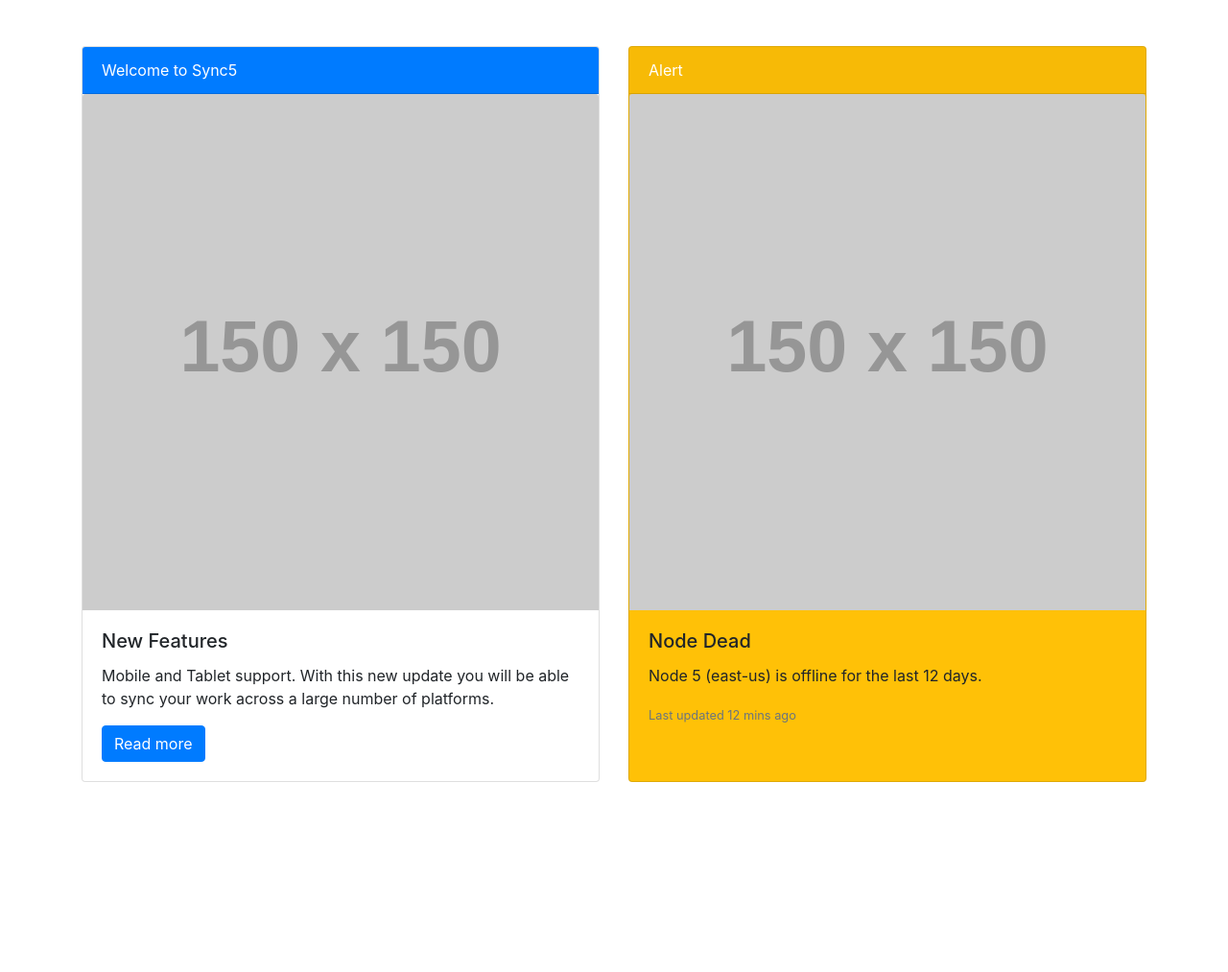
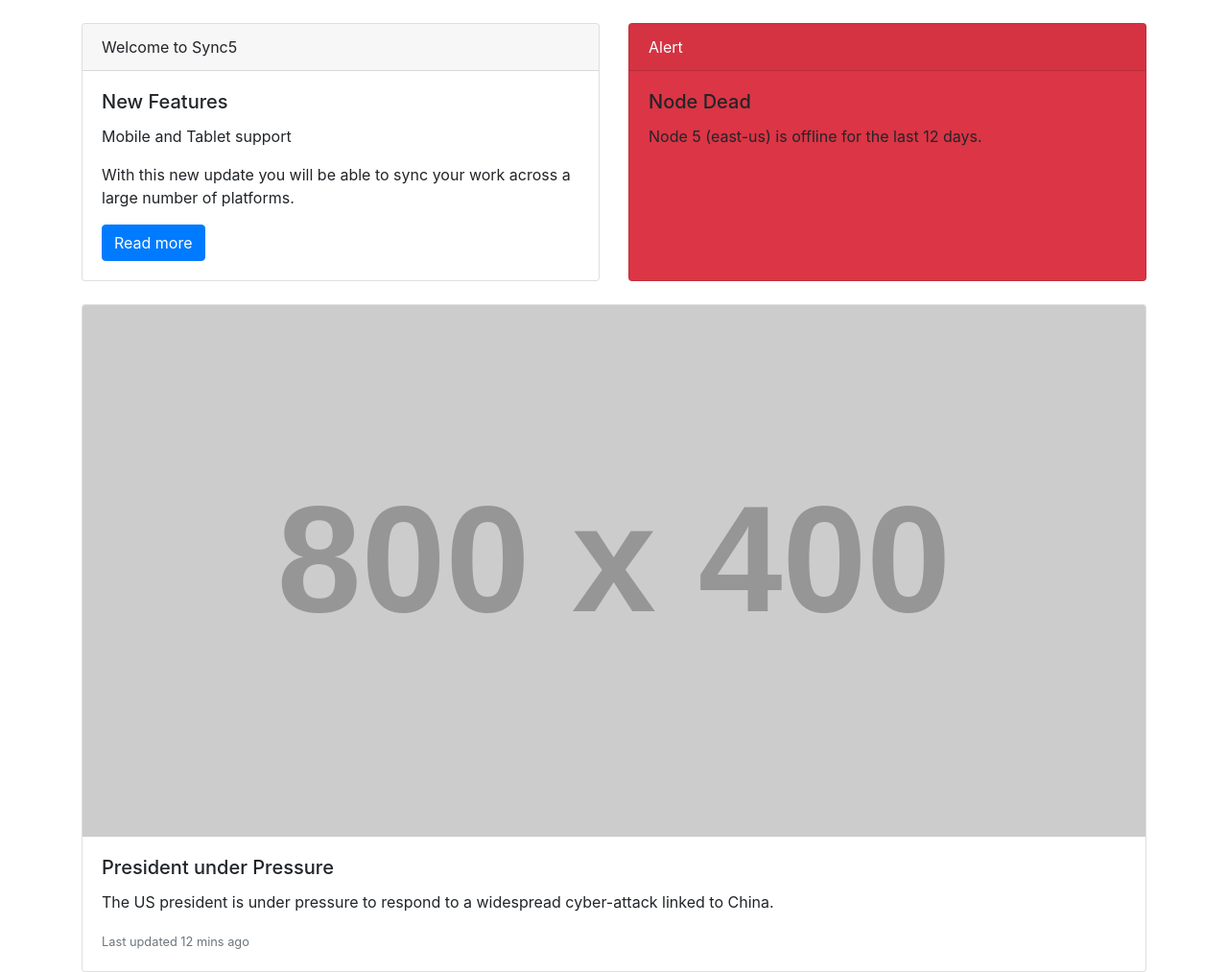
Before and after one commit to acciojob/bootstrap-card-Akshay1495, a website: page main.html in a window 1280 px wide. Shown: the whole page at 96% size. Before the commit the page ends 815 px from the top, so only its background shows below. Drawn offline with nearby package versions, Linux system fonts and the light colour scheme.

Commit message:
created a submission

```diff
--- a/main.html
+++ b/main.html
@@ -1,47 +1,48 @@
 <!DOCTYPE html>
-<html lang="en">
+<html>
 <head>
     <meta charset="UTF-8">
     <meta name="viewport" content="width=device-width, initial-scale=1.0">
+    <link rel="stylesheet" href="https://maxcdn.bootstrapcdn.com/bootstrap/4.0.0/css/bootstrap.min.css">
+    <script src="https://ajax.googleapis.com/ajax/libs/jquery/3.6.1/jquery.min.js"></script>
+    <script src="https://maxcdn.bootstrapcdn.com/bootstrap/4.0.0/js/bootstrap.min.js"></script>
     <title>Bootstrap Card Example</title>
-  <!-- Bootstrap CSS -->
-  <link rel="stylesheet" href="https://stackpath.bootstrapcdn.com/bootstrap/4.5.2/css/bootstrap.min.css">
 </head>
 <body>
-
-<div class="container mt-5">
+    <div class="container mt-4">
         <div class="card-deck">
-    <!-- Card 1 -->
+            <!-- First Card -->
             <div class="card">
-      <div class="card-header bg-primary text-white">
+                <div class="card-header">
                     Welcome to Sync5
                 </div>
-      <img src="https://via.placeholder.com/150" class="card-img-top" alt="Placeholder Image">
                 <div class="card-body">
                     <h5 class="card-title">New Features</h5>
-        <p class="card-text">Mobile and Tablet support. With this new update you will be able to sync your work across a large number of platforms.</p>
+                    <p class="card-text">Mobile and Tablet support</p>
+                    <p class="card-text">With this new update you will be able to sync your work across a large number of platforms.</p>
                     <a href="#" class="btn btn-primary">Read more</a>
                 </div>
             </div>
-
-    <!-- Card 2 -->
-    <div class="card bg-warning">
+            <!-- Second Card -->
+            <div class="card bg-danger">
                 <div class="card-header text-white">
                     Alert
                 </div>
-      <img src="https://via.placeholder.com/150" class="card-img-top" alt="Placeholder Image">
                 <div class="card-body">
                     <h5 class="card-title">Node Dead</h5>
                     <p class="card-text">Node 5 (east-us) is offline for the last 12 days.</p>
+                </div>
+            </div>
+        </div>
+        <!-- Third Card -->
+        <div class="card mt-4">
+            <img class="card-img-top" src="https://via.placeholder.com/800x400" alt="Underwater">
+            <div class="card-body">
+                <h5 class="card-title">President under Pressure</h5>
+                <p class="card-text">The US president is under pressure to respond to a widespread cyber-attack linked to China.</p>
                 <p class="card-text"><small class="text-muted">Last updated 12 mins ago</small></p>
             </div>
         </div>
     </div>
-</div>
-
-<!-- Bootstrap JS -->
-<script src="https://code.jquery.com/jquery-3.5.1.slim.min.js"></script>
-<script src="https://cdn.jsdelivr.net/npm/@popperjs/core@2.5.4/dist/umd/popper.min.js"></script>
-<script src="https://stackpath.bootstrapcdn.com/bootstrap/4.5.2/js/bootstrap.min.js"></script>
 </body>
 </html>
```
Lines whose indentation alone changed are shown as unchanged.
